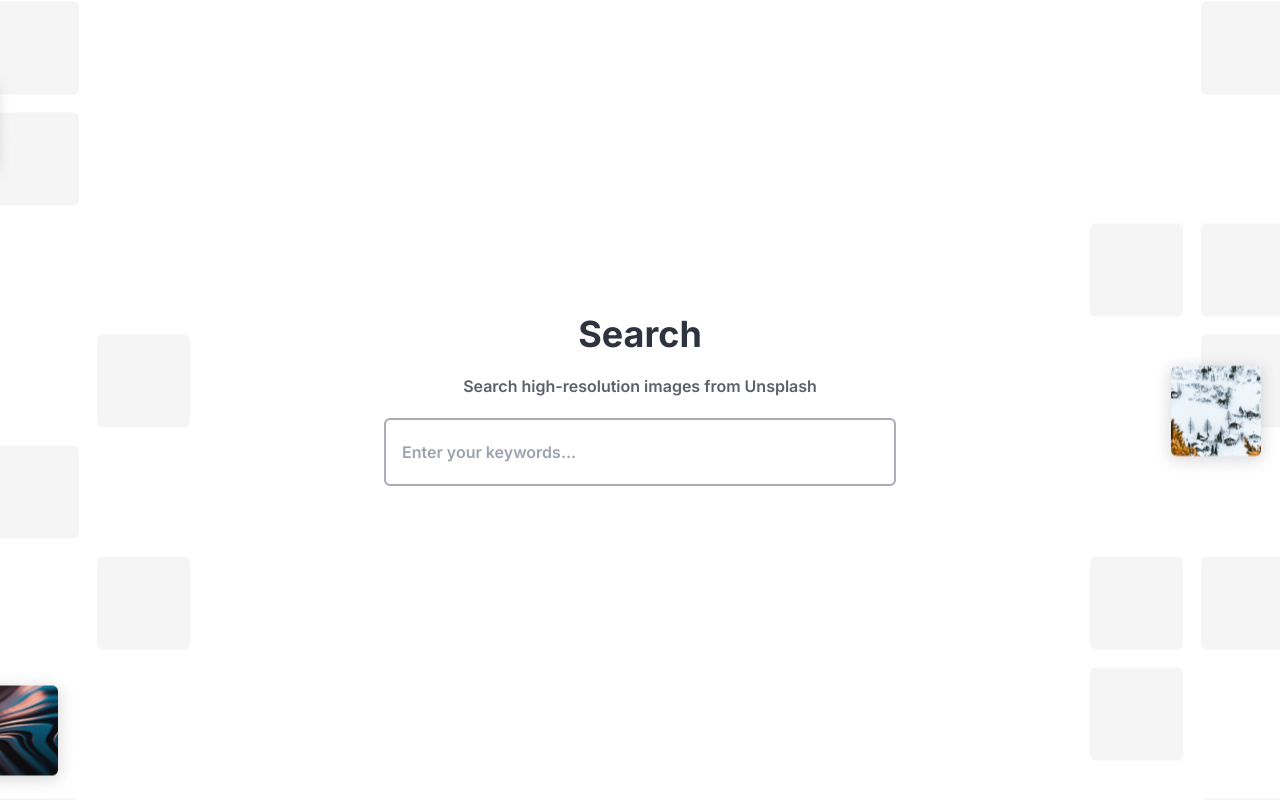
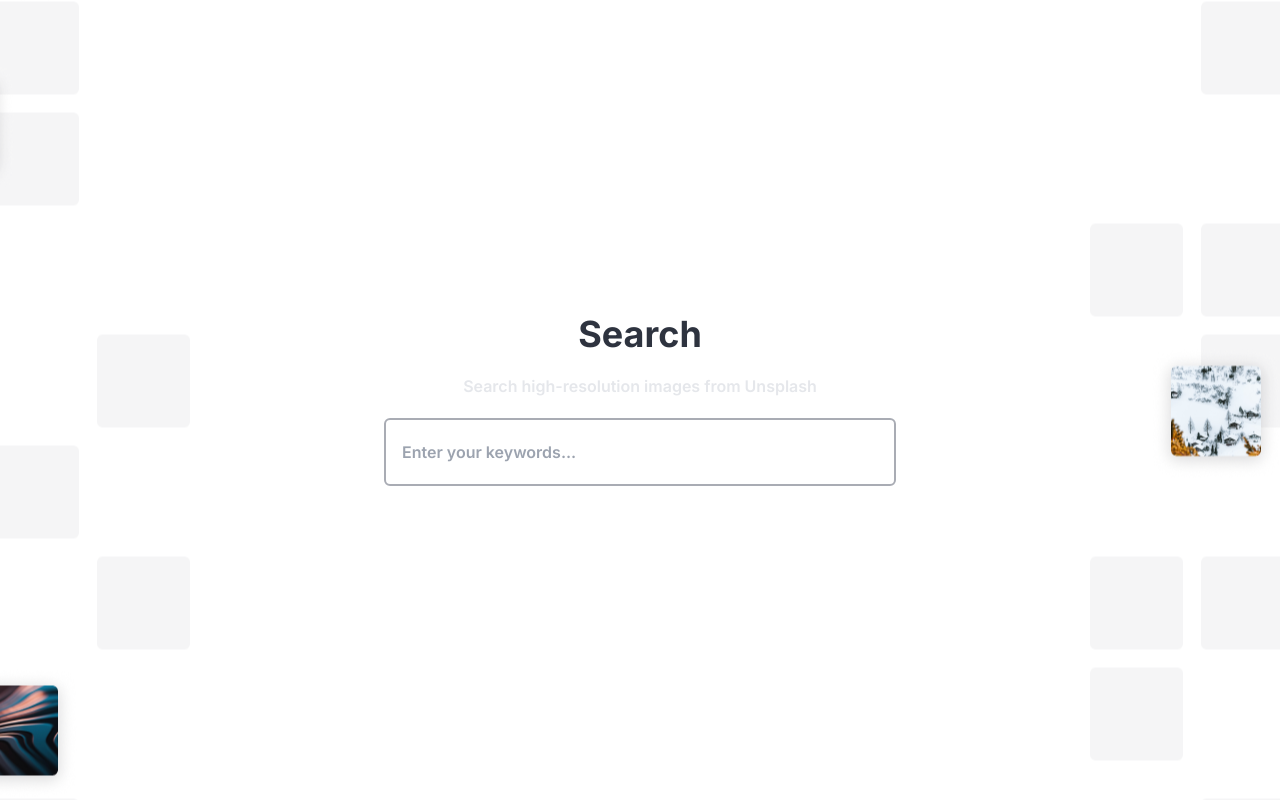
Before and after one commit to lucaslbmp/unsplash-collection, a Next.js app: page / in a window 1280 px wide. Built offline with nearby package versions, Linux system fonts and the light colour scheme.

Commit message:
Adding colors and gradient

```diff
--- a/src/app/globals.css
+++ b/src/app/globals.css
@@ -7,7 +7,8 @@
   --foreground: #171717;
   --border-color: #A9ACB4;
   --text-primary-color: #2E333F;
-  --text-secondary-color: #5C606A;
+  --text-secondary-color: #E5E7EB;
+  --bg-highlight: #E5E7EBCC;
 }
 
 @media (prefers-color-scheme: dark) {
--- a/tailwind.config.ts
+++ b/tailwind.config.ts
@@ -14,7 +14,11 @@ const config: Config = {
         border: "var(--border-color)",
         textPrimary: "var(--text-primary-color)",
         textSecondary: "var(--text-secondary-color)",
+        bgHighlight: "var(--bg-highlight)",
       },
+      backgroundImage: () => ({
+        "gradient-primary": `linear-gradient(to right, #F1C090 0%, 39.69258666038513%, #C07FB3 79.38517332077026%, 89.69258666038513%, #AB4199 100%)`,
+      }),
     },
   },
   plugins: [],
```
